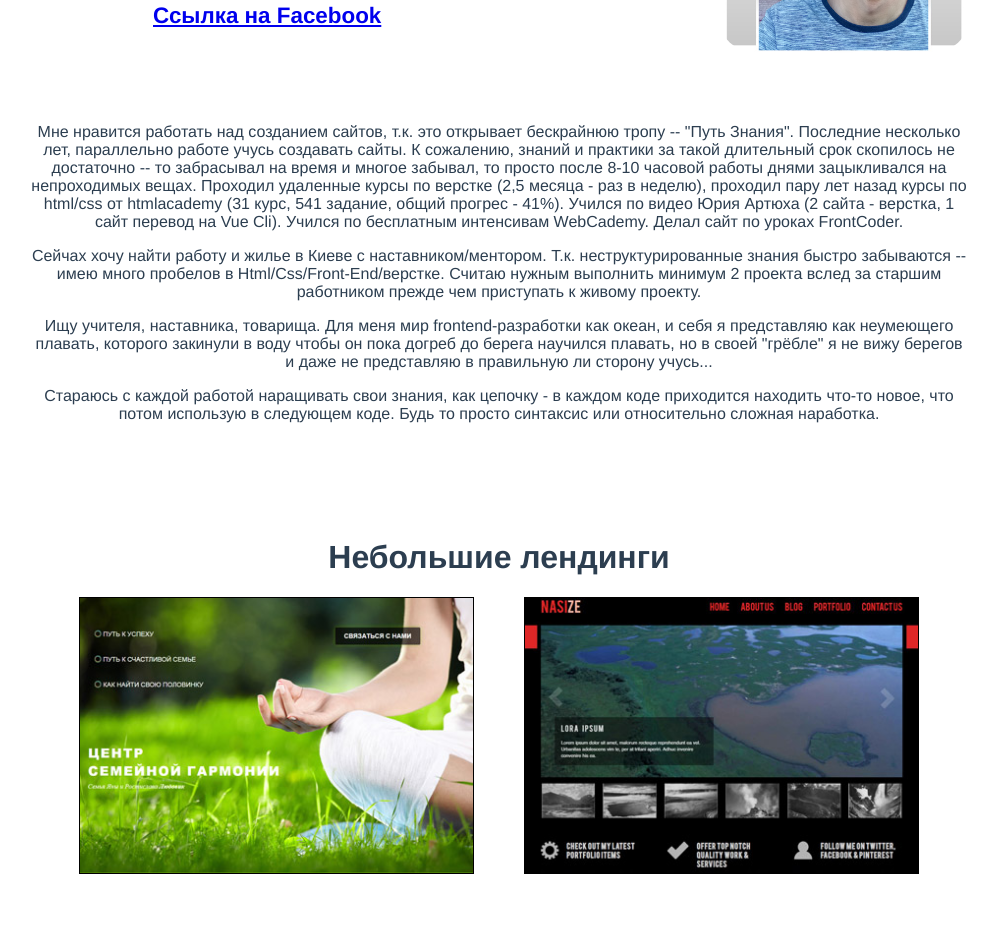
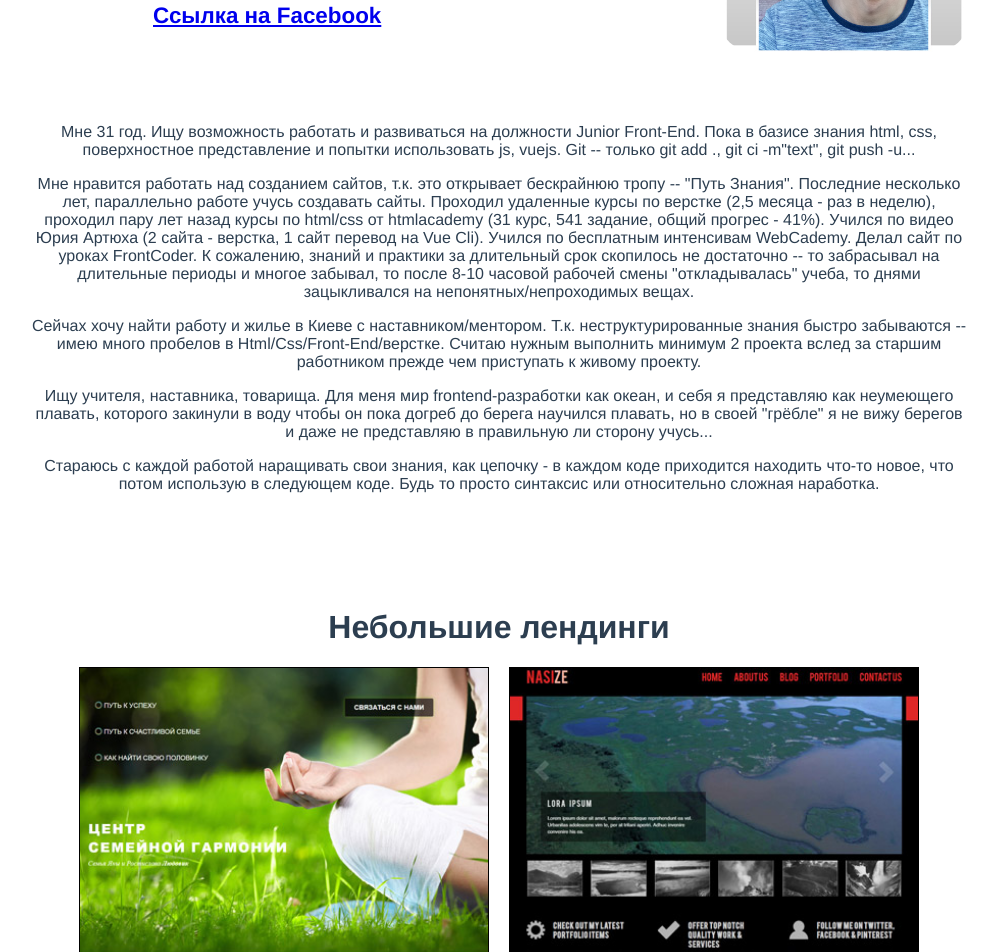
Before and after one commit to ewgenij87snwork/rezume, a Vue app: page / in a window 1280 px wide. Shown: the part 280-1232 px from the top of the page, without its empty margins (141-1138 px from the left). Built offline with nearby package versions, Linux system fonts and the light colour scheme.

Commit message:
Before setup particles.js for bg in <display1>

```diff
--- a/src/components/work.vue
+++ b/src/components/work.vue
@@ -50,6 +50,7 @@ export default {
 	letter-spacing: 1px
 	position: relative
 	border: 1px solid black
+
 	&__image
 		overflow: hidden
 		position: relative
--- a/src/displays/display1.vue
+++ b/src/displays/display1.vue
@@ -19,7 +19,9 @@
 			.leftSide
 				.aboutMe
 					p
-						| Мне нравится работать над созданием сайтов, т.к. это открывает бескрайнюю тропу -- "Путь Знания". Последние несколько лет, параллельно работе учусь создавать сайты. К сожалению, знаний и практики за такой длительный срок скопилось не достаточно -- то забрасывал на время и многое забывал, то просто после 8-10 часовой работы днями зацыкливался на непроходимых вещах. Проходил удаленные курсы по верстке (2,5 месяца - раз в неделю), проходил пару лет назад курсы по html/css от htmlacademy (31 курс, 541 задание, общий прогрес - 41%). Учился по видео Юрия Артюха (2 сайта - верстка, 1 сайт перевод на Vue Cli). Учился по бесплатным интенсивам WebCademy. Делал сайт по уроках FrontCoder.
+						| Мне 31 год. Ищу возможность работать и развиваться на должности Junior Front-End. Пока в базисе знания html, css, поверхностное представление и попытки использовать js, vuejs. Git -- только git add ., git ci -m"text", git push -u...
+					p
+						| Мне нравится работать над созданием сайтов, т.к. это открывает бескрайнюю тропу -- "Путь Знания". Последние несколько лет, параллельно работе учусь создавать сайты. Проходил удаленные курсы по верстке (2,5 месяца - раз в неделю), проходил пару лет назад курсы по html/css от htmlacademy (31 курс, 541 задание, общий прогрес - 41%). Учился по видео Юрия Артюха (2 сайта - верстка, 1 сайт перевод на Vue Cli). Учился по бесплатным интенсивам WebCademy. Делал сайт по уроках FrontCoder. К сожалению, знаний и практики за длительный срок скопилось не достаточно -- то забрасывал на длительные периоды и многое забывал, то после 8-10 часовой рабочей смены "откладывалась" учеба, то днями зацыкливался на непонятных/непроходимых вещах.
 					p
 						| Сейчах хочу найти работу и жилье в Киеве с наставником/ментором. Т.к. неструктурированные знания быстро забываются -- имею много пробелов в Html/Css/Front-End/верстке. Считаю нужным выполнить минимум 2 проекта вслед за старшим работником прежде чем приступать к живому проекту.
 					p
--- a/src/displays/display2.vue
+++ b/src/displays/display2.vue
@@ -34,7 +34,11 @@ export default {
 .works
 	display: grid
 	grid-template-columns: repeat(2,1fr)
-	grid-gap: 50px
+	grid-gap: 20px
 	padding: 50px
 	padding-top: 0
+	+r(500)
+		grid-template-columns: repeat(1,1fr)
+
+
 </style>
```
Also changed, not shown: 1 other file (tests, documents, lock files or other folders). Lines whose indentation alone changed are shown as unchanged.
